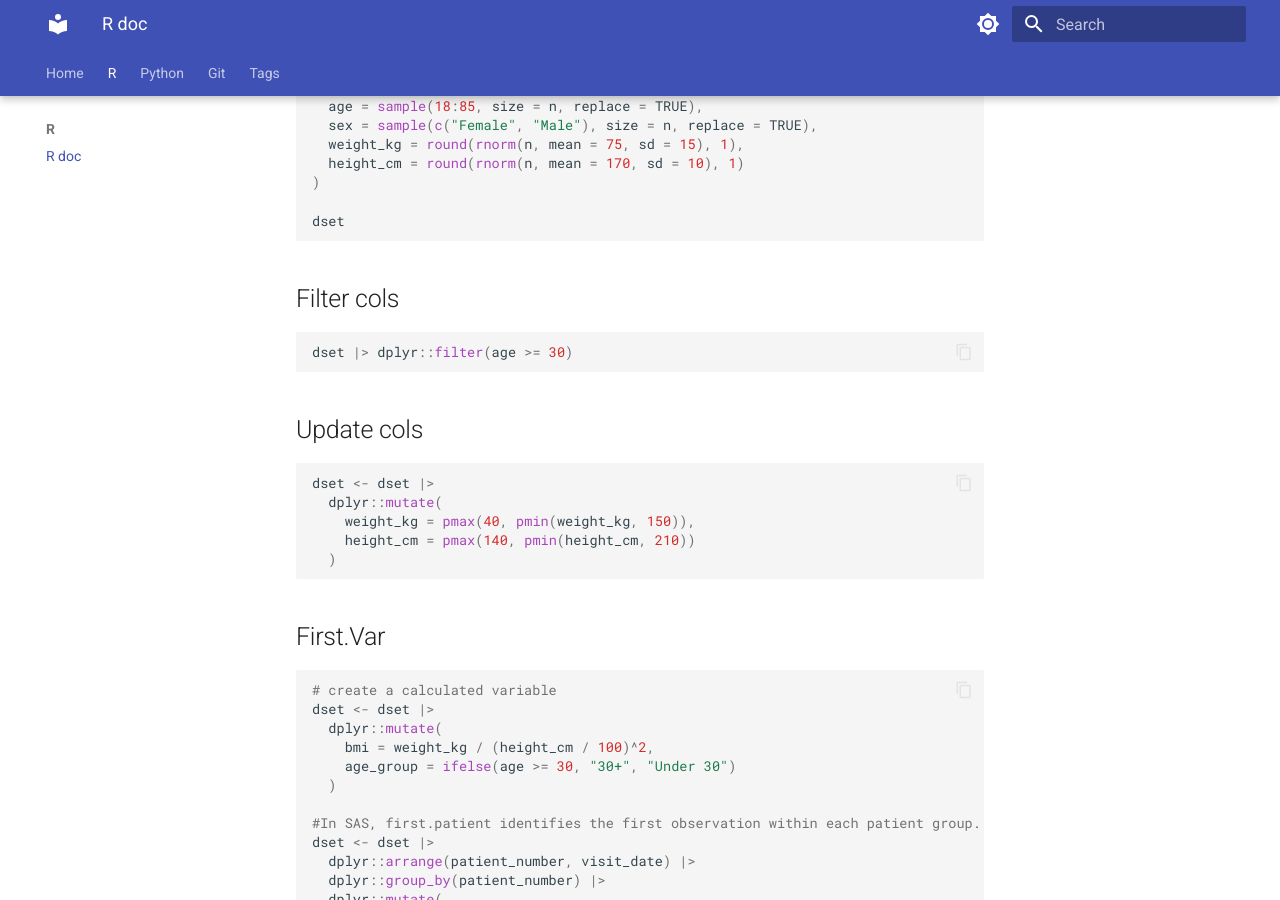
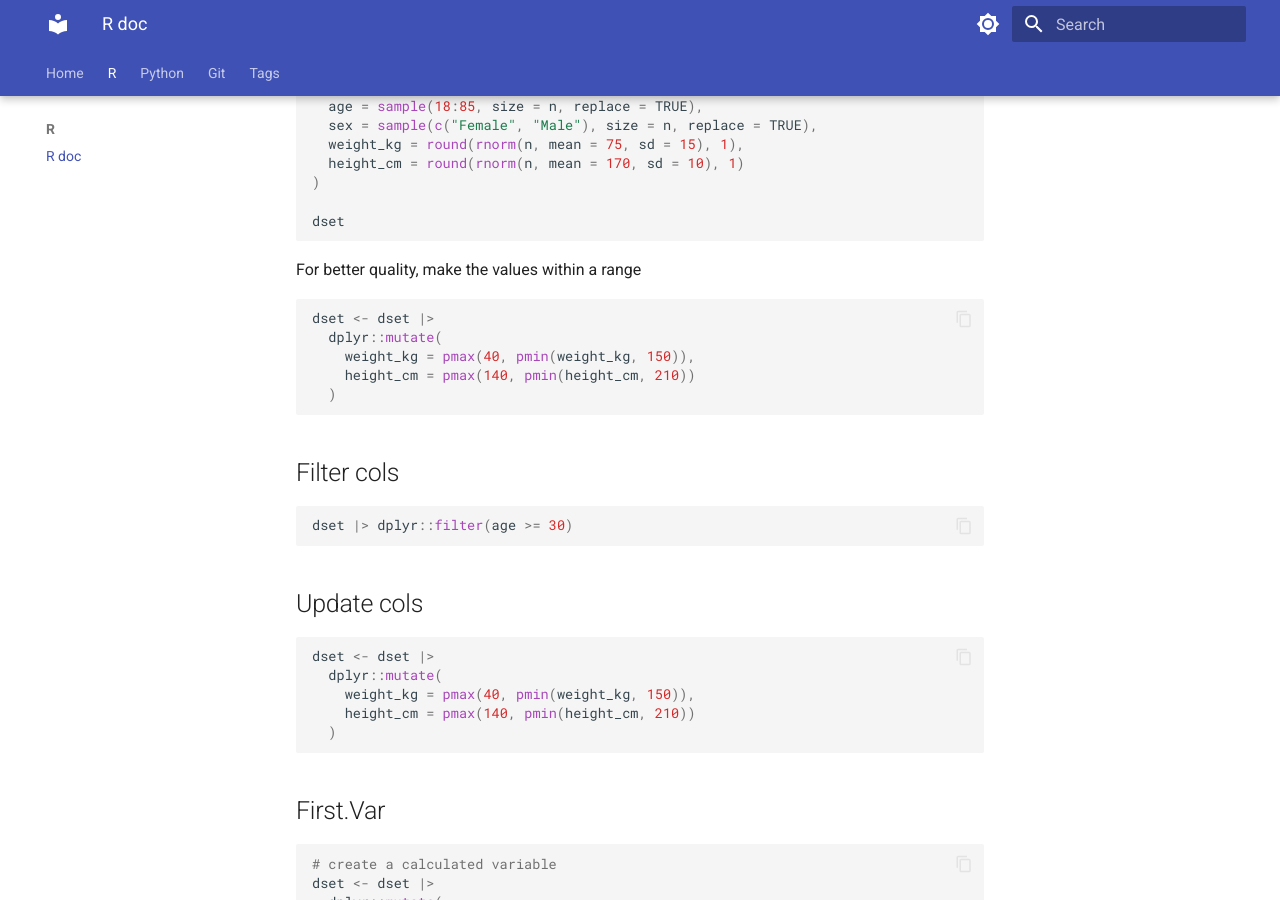
Before and after one commit to TrevorCl/mkdocs, an MkDocs documentation site: the page built from docs/r/R doc.md, in a window 1280 px wide and 900 px high, scrolled down 3105 px. Built offline with MkDocs 1.6.1 and Material for MkDocs 9.7.7, drawn with Linux system fonts in a browser that asks for light colours.

Commit message:
Add value range constraints for weight and height
Added R code snippet to constrain weight and height values.

````diff
--- a/docs/r/R doc.md
+++ b/docs/r/R doc.md
@@ -157,6 +157,16 @@ dset <- tibble(
 dset
 ```
 
+For better quality, make the values within a range
+``` R
+dset <- dset |>
+  dplyr::mutate(
+    weight_kg = pmax(40, pmin(weight_kg, 150)),
+    height_cm = pmax(140, pmin(height_cm, 210))
+  )
+```
+
+
 ## Filter cols
 ``` R
 dset |> dplyr::filter(age >= 30)
````
